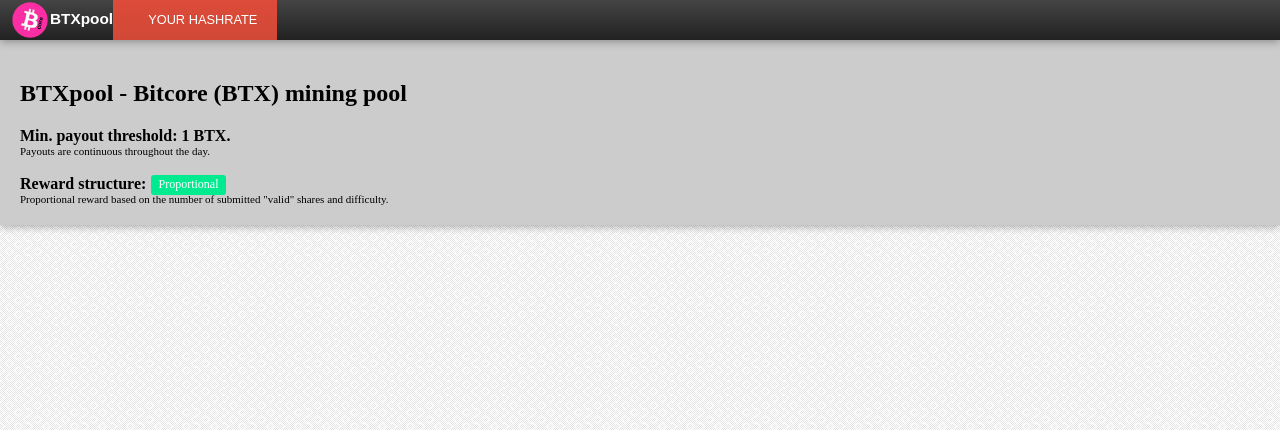
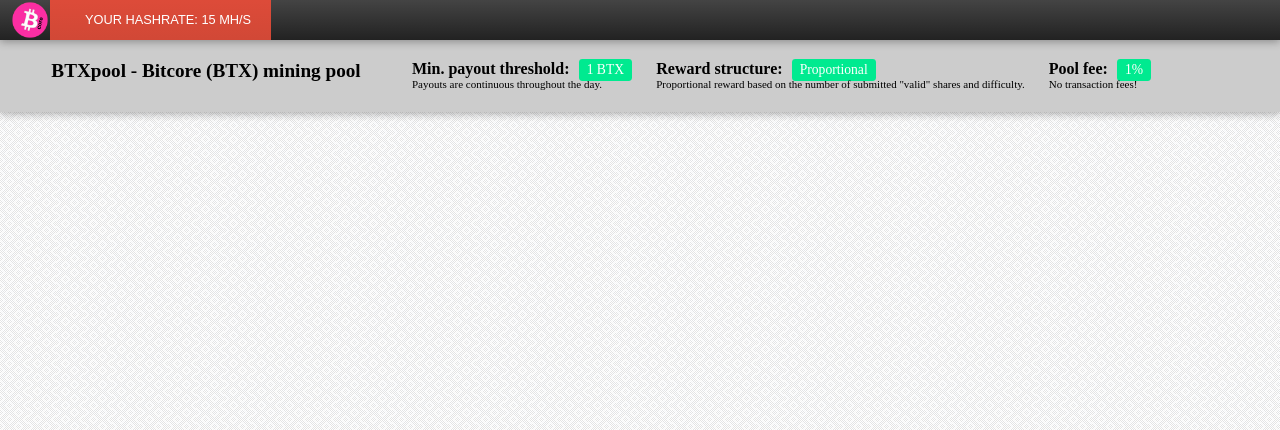
Before and after one commit to gregmeszaros/btxpool, a PHP site: template templates/index.html.twig in a window 1280 px wide. Shown: the top 430 px of the page. Run offline with PHP 8.4, Linux system fonts and the light colour scheme; the template is opened without the code that fills it, so the values that code supplies are empty; some libraries are stand-ins or nearby versions.

Commit message:
intro info

```diff
--- a/css/bitcore_timeline.css
+++ b/css/bitcore_timeline.css
@@ -322,13 +322,14 @@
     display: inline;
     padding: .2em .6em .3em;
     margin-left: 5px;
-    font-size: 75%;
+    font-size: 85%;
     color: #fff;
     border-radius: .25em;
 }
 
 .help-text {
     font-size: 11px;
+    max-height: 20px;
 }
 
 h1 {
@@ -338,5 +339,11 @@
 
 .header-h1 {
     float: left;
-    color: white;
+    margin-top: 0px;
+    min-width: 30%;
 }
+
+.intro-info {
+    margin-left: 20px;
+    display: inline-block;
+}
--- a/templates/header.html
+++ b/templates/header.html
@@ -16,10 +16,9 @@
     <a href="index.php">
         <img class="logo" src="images/btx.png" alt="BTX" height="40" />
     </a>
-    <h1 class="header-h1">BTXpool</h1>
 
     {% for route in routes %}
-    <a href="{{ route.url }}">
+    <a href="{{ route.url }}" target="{{ route.target }}">
         <div class="button mobile">
             <i class="fa-icons fa fa-{{ route.id }}" aria-hidden="true"></i>
             <span>
@@ -29,5 +28,5 @@
     </a>
     {% endfor %}
 
-    <div class="button download" data-link="#"><span><label>Your hashrate</label></span></div>
+    <div class="button download" data-link="#"><span><label>Your hashrate: </label> 15 Mh/s </span></div>
 </div>
--- a/templates/index.html.twig
+++ b/templates/index.html.twig
@@ -3,14 +3,19 @@
 <div id="main">
 
     <div class="intro">
-        <h2>BTXpool - Bitcore (BTX) mining pool</h2>
-        <div>
-            <strong>Min. payout threshold: 1 BTX.</strong>
+        <h1 class="header-h1">BTXpool - Bitcore (BTX) mining pool</h1>
+        <div class="intro-info">
+            <strong>Min. payout threshold: </strong> <span class="label label-btx">1 BTX</span>
             <div class="help-text">Payouts are continuous throughout the day.</div>
         </div>
-        <br />
-        <div><strong>Reward structure:</strong><span class="label label-btx">Proportional</span></div>
-        <div class="help-text">Proportional reward based on the number of submitted "valid" shares and difficulty.</div>
+        <div class="intro-info">
+            <strong>Reward structure: </strong> <span class="label label-btx">Proportional</span>
+            <div class="help-text">Proportional reward based on the number of submitted "valid" shares and difficulty.</div>
+        </div>
+        <div class="intro-info">
+            <strong>Pool fee: </strong> <span class="label label-btx">1%</span>
+            <div class="help-text">No transaction fees!</div>
+        </div>
     </div>
 
     {% for worker in workers %}
```
Also changed, not shown: minerHelper.php (+8 -1 lines).
